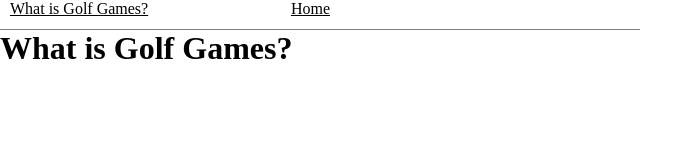
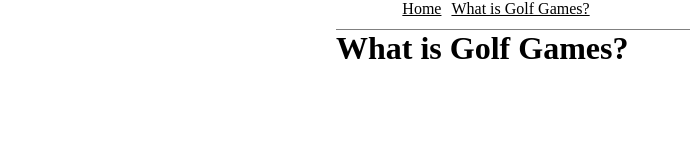
Before and after one commit to MoinJulian/School-Programming, a plain HTML site: page project-one/what-is-golf-games.html in a window 1280 px wide. Shown: the whole page, without its empty margins (0-690 px from the left). Drawn offline with Linux system fonts and the light colour scheme.

Commit message:
Adding nav with js

```diff
--- a/project-one/index.html
+++ b/project-one/index.html
@@ -7,6 +7,8 @@
     <title>Homepage</title>
   </head>
   <body>
+    <nav></nav>
+    <main>
       <h1>Welcome to this Project page</h1>
 
       <p>You can find a few links to external and internal Sites on here:</p>
@@ -16,5 +18,15 @@
       >
 
       <a href="./what-is-golf-games.html">What is Golf Games?</a>
+    </main>
+    <script src="./nav.js"></script>
   </body>
+
+  <style>
+    main {
+      max-width: 40rem;
+      margin-inline: auto;
+      padding-inline: 1rem;
+    }
+  </style>
 </html>
--- a/project-one/nav.js
+++ b/project-one/nav.js
@@ -5,7 +5,6 @@ const what_is_golf_games = document.createElement("a");
 const a = document.querySelectorAll("a");
 
 //nav styles
-nav.style.width = "50vw";
 nav.style.height = "30px";
 nav.style.borderBottom = "1px solid grey";
 
@@ -20,15 +19,15 @@ home.style.color = "black";
 what_is_golf_games.href = "./what-is-golf-games.html";
 what_is_golf_games.textContent = "What is Golf Games?";
 what_is_golf_games.style.color = "black";
+what_is_golf_games.style.marginLeft = "10px";
 
 // Links styles
 
 links.style.display = "flex";
 links.style.alignItems = "center";
-links.style.justifyContent = "space-between";
+links.style.justifyContent = "center";
 links.style.width = "25vw";
-links.style.marginLeft = "10px";
 
+links.appendChild(home);
 links.appendChild(what_is_golf_games);
-links.appendChild(home);
 nav.appendChild(links);
--- a/project-one/what-is-golf-games.html
+++ b/project-one/what-is-golf-games.html
@@ -7,8 +7,18 @@
     <title>What is Golf Games?</title>
   </head>
   <body>
-    <nav></nav>
-    <h1>What is Golf Games?</h1>
+    <main>
+      <nav></nav>
+      <h1>What is Golf Games?</h1>
+    </main>
     <script src="./nav.js"></script>
   </body>
+
+  <style>
+    main {
+      max-width: 40rem;
+      margin-inline: auto;
+      padding-inline: 1rem;
+    }
+  </style>
 </html>
```
Lines whose indentation alone changed are shown as unchanged.
